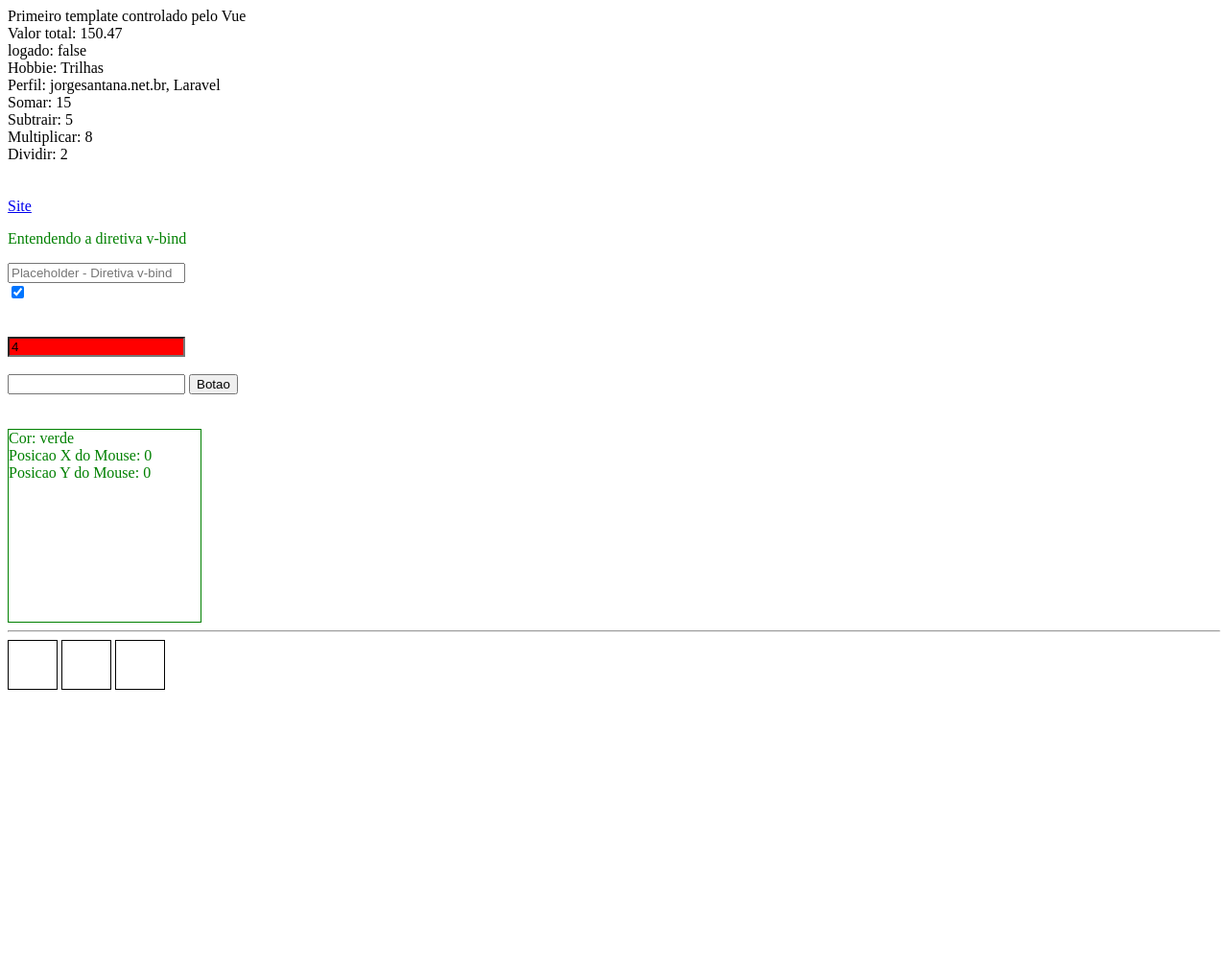
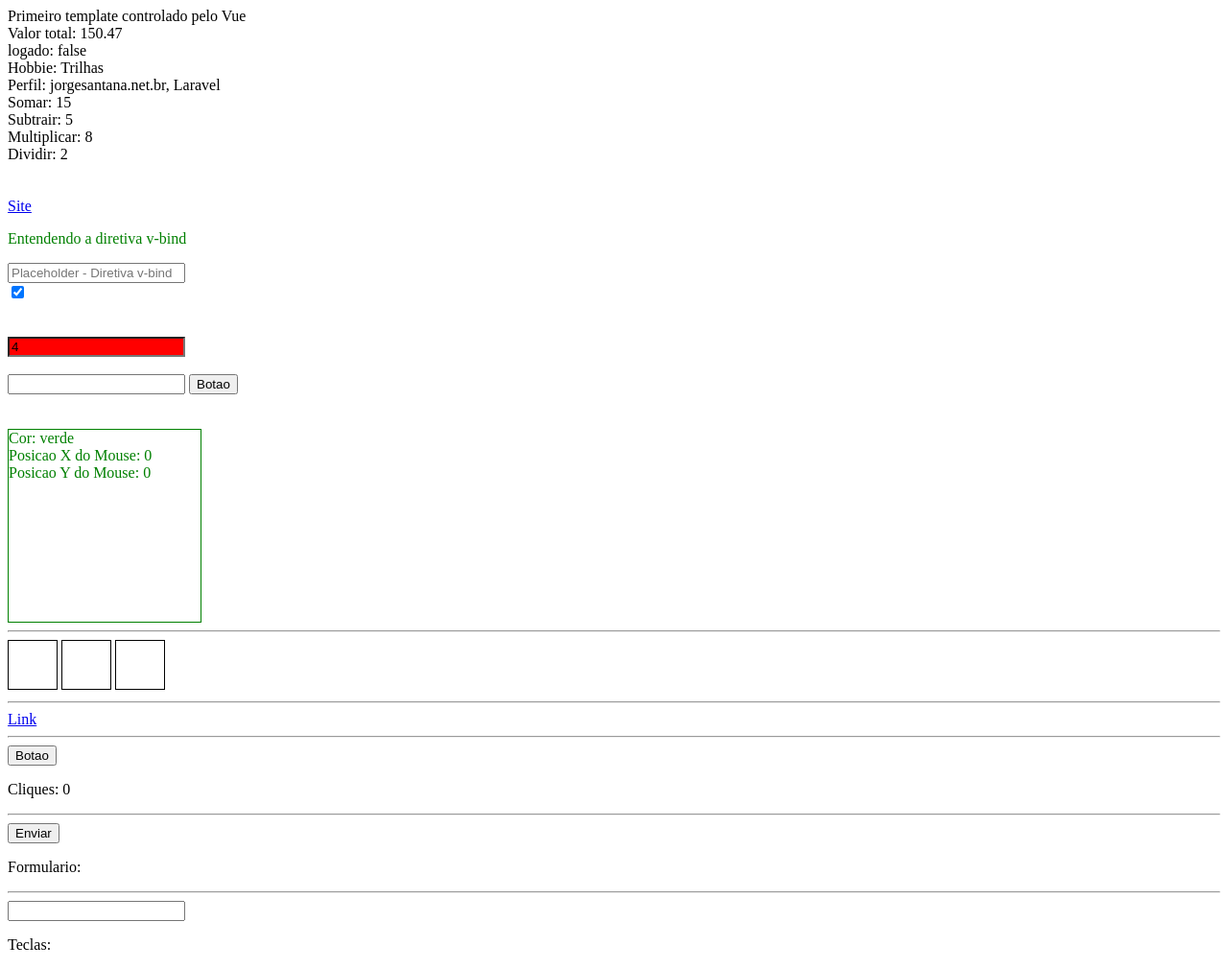
Before and after one commit to diogeneshas/desenvolvimento_web_avancado_vue, a plain HTML site: page index.html in a window 1280 px wide. Shown: the whole page at 96% size. Before the commit the page ends 800 px from the top, so only its background shows below. Drawn offline with Linux system fonts and the light colour scheme.

Commit message:
feat: Diretiva V-On - Implementando modificadores

```diff
--- a/index.html
+++ b/index.html
@@ -69,8 +69,23 @@
     <div @mouseover="mudarCor('vermelho')" @mouseout="mudarCor('verde')" class="borda div-comum"></div>
     <div @mousemove="coordenadas($event)" class="borda div-comum"></div>
 
+    <hr>
+
+    <a href="https://jorgesantana.net.br" target="_blank" @click.prevent="prevenirComportamentoPadrao()">Link</a>
+    {{ msg }}
+    <hr>
+    <button @click.once="executarUmaVez()">Botao</button>
+    <p>Cliques: {{ cliques }}</p>
+    <hr>
+    <form @submit.prevent.once="prevenirUmaVez()">
+      <button type="submit">Enviar</button>
+    </form>
+    <p>Formulario: {{ formulario }}</p>
+    <hr>
+    <input type="text" @keyup.Shift.Enter="capturandoTeclas($event)">
+    <p>Teclas: {{ teclas }}</p>
+
   </div>
-
   <script>
 
     const vm = new Vue({
@@ -109,7 +124,11 @@
         teste: false,
         xyz: true,
         posicaoX: 0,
-        posicaoY: 0
+        posicaoY: 0,
+        msg: '',
+        cliques: 0,
+        formulario: '',
+        teclas: '',
       },
 
       methods: {
@@ -140,6 +159,18 @@
         coordenadas(e) {
           this.posicaoX = e.clientX
           this.posicaoY = e.clientY
+        },
+        prevenirComportamentoPadrao() {
+          this.msg = 'Comportamento padrao ativado'
+        },
+        executarUmaVez() {
+          this.cliques++
+        },
+        prevenirUmaVez() {
+          this.formulario = 'Prevenindo o comportamento padrao'
+        },
+        capturandoTeclas(e) {
+          this.teclas += e.key
         }
       }
     })
```
